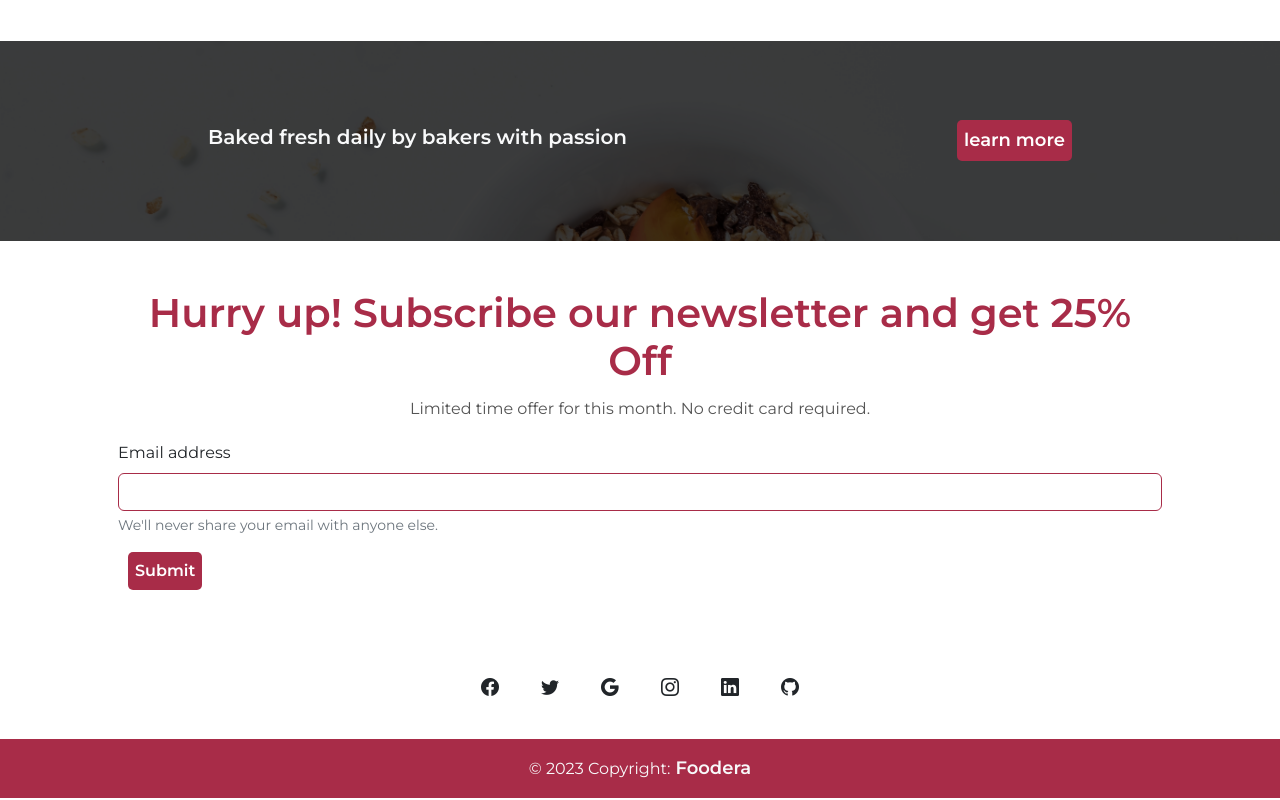
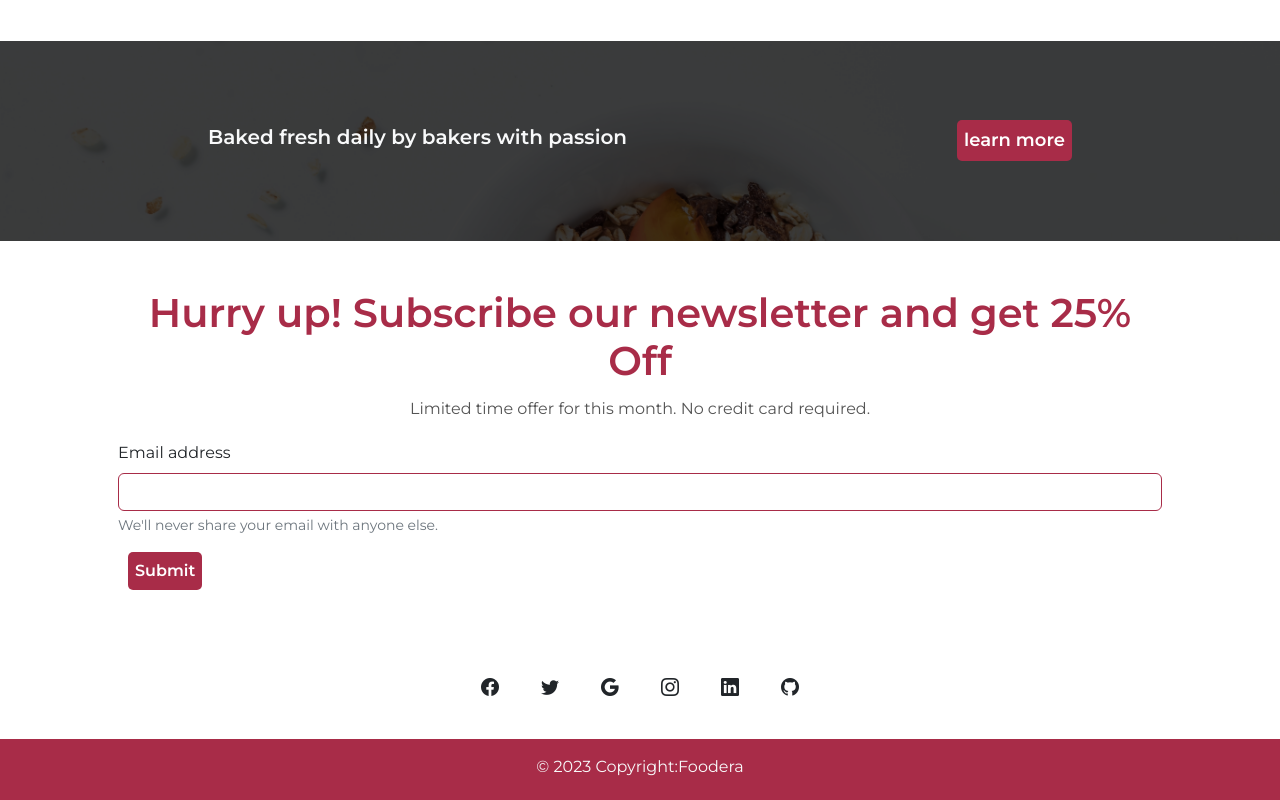
Before and after one commit to housamhegazy/react-bootstrap-firstproject, a React (Create React App) app: page / in a window 1280 px wide. Shown: the part 3896-4696 px from the top of the page. Built offline with nearby package versions, Linux system fonts and the light colour scheme.

Commit message:
Update Footer.jsx

```diff
--- a/src/comp/Footer.jsx
+++ b/src/comp/Footer.jsx
@@ -1,8 +1,6 @@
 export default function Footer() {
   return (
-    <footer
-      className="footer text-center text-white"
-    >
+    <footer className="footer text-center text-white">
       <div className="container pt-4">
         <section className="mb-4">
           <a
@@ -65,10 +63,7 @@ export default function Footer() {
         style={{ backgroundColor: " #a82c48" }}
       >
         © {new Date().getFullYear()} Copyright:
-        <a className="text-light" href="#">
-          {" "}
-          Foodera
-        </a>
+        <h6 className="text-light d-inline-block"> Foodera</h6>
       </div>
     </footer>
   );
```
